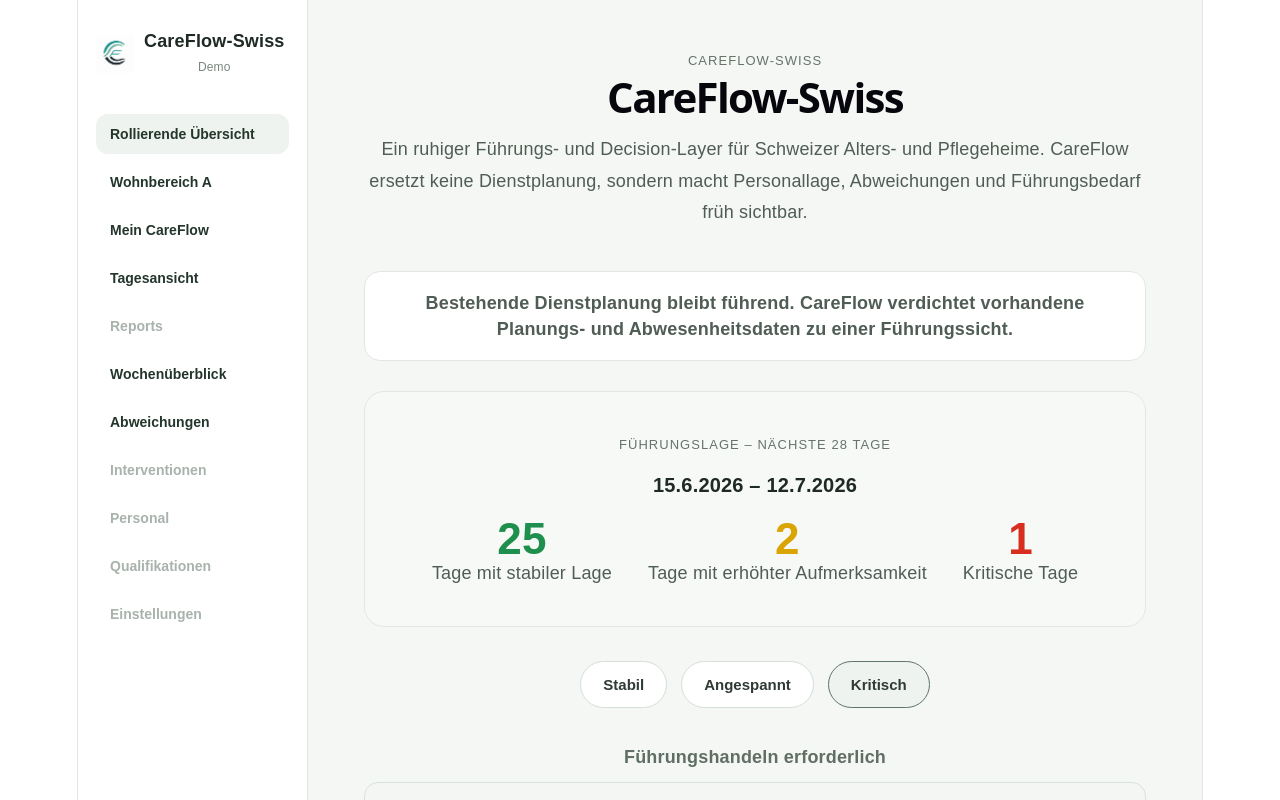
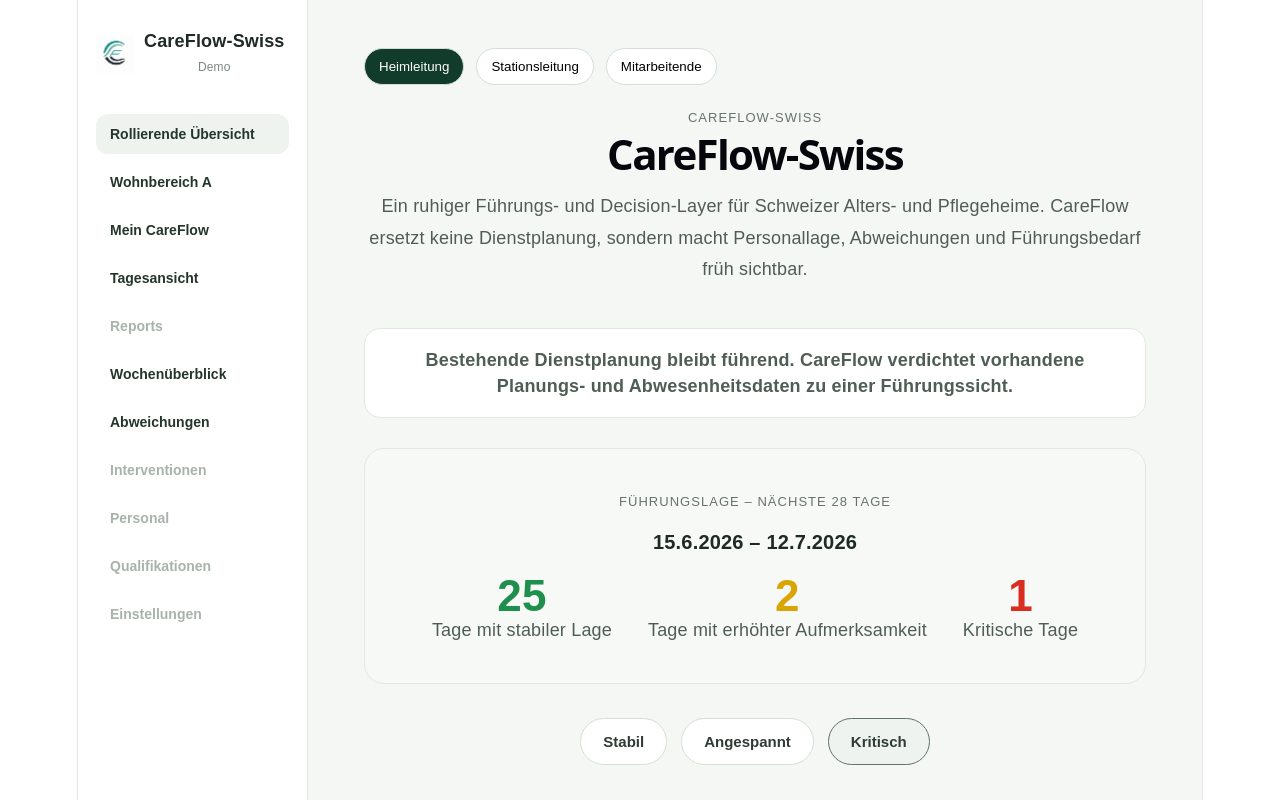
Before and after one commit to abbizco-bot/careflow-swiss, a React (Vite) app in the folder frontend/: page / in a window 1280 px wide. Shown: the top 800 px of the page. Built offline with nearby package versions, Linux system fonts and the light colour scheme.

Commit message:
Add role switcher for leadership station and employee views

```diff
--- a/frontend/src/App.css
+++ b/frontend/src/App.css
@@ -382,3 +382,21 @@
 .teamlead-card {
   margin-top: 24px;
 }
+.role-switcher {
+  display: flex;
+  gap: 12px;
+  margin-bottom: 20px;
+}
+
+.role-switcher button {
+  padding: 10px 14px;
+  border-radius: 999px;
+  border: 1px solid #d6ddd8;
+  background: white;
+  cursor: pointer;
+}
+
+.role-switcher button.active {
+  background: #113c2b;
+  color: white;
+}
--- a/frontend/src/App.tsx
+++ b/frontend/src/App.tsx
@@ -310,6 +310,7 @@ function getDayViewModel(severity: Severity): DayViewModel {
 }
 function App() {
   const [activePage, setActivePage] = useState<DemoPage>("rolling");
+  const [activeRole, setActiveRole] = useState<"leadership" | "station" | "employee">("leadership");
   const [selectedDay, setSelectedDay] = useState<Day | null>(null);
   const [selectedScenarioKey, setSelectedScenarioKey] =
     useState<DemoScenarioKey>("critical");
@@ -1514,7 +1515,43 @@ console.log("visibleDays", visibleDays.map((day) => day.daySeverity));
   );
 }
 
-  return renderShell(renderActivePage());
+ return renderShell(
+  <>
+    <div className="role-switcher">
+      <button
+        className={activeRole === "leadership" ? "active" : ""}
+        onClick={() => {
+          setActiveRole("leadership");
+          setActivePage("rolling");
+        }}
+      >
+        Heimleitung
+      </button>
+
+      <button
+        className={activeRole === "station" ? "active" : ""}
+        onClick={() => {
+          setActiveRole("station");
+          setActivePage("stationA");
+        }}
+      >
+        Stationsleitung
+      </button>
+
+      <button
+        className={activeRole === "employee" ? "active" : ""}
+        onClick={() => {
+          setActiveRole("employee");
+          setActivePage("employee");
+        }}
+      >
+        Mitarbeitende
+      </button>
+    </div>
+
+    {renderActivePage()}
+  </>
+);
 }
 
 type MetricCardProps = {
```
